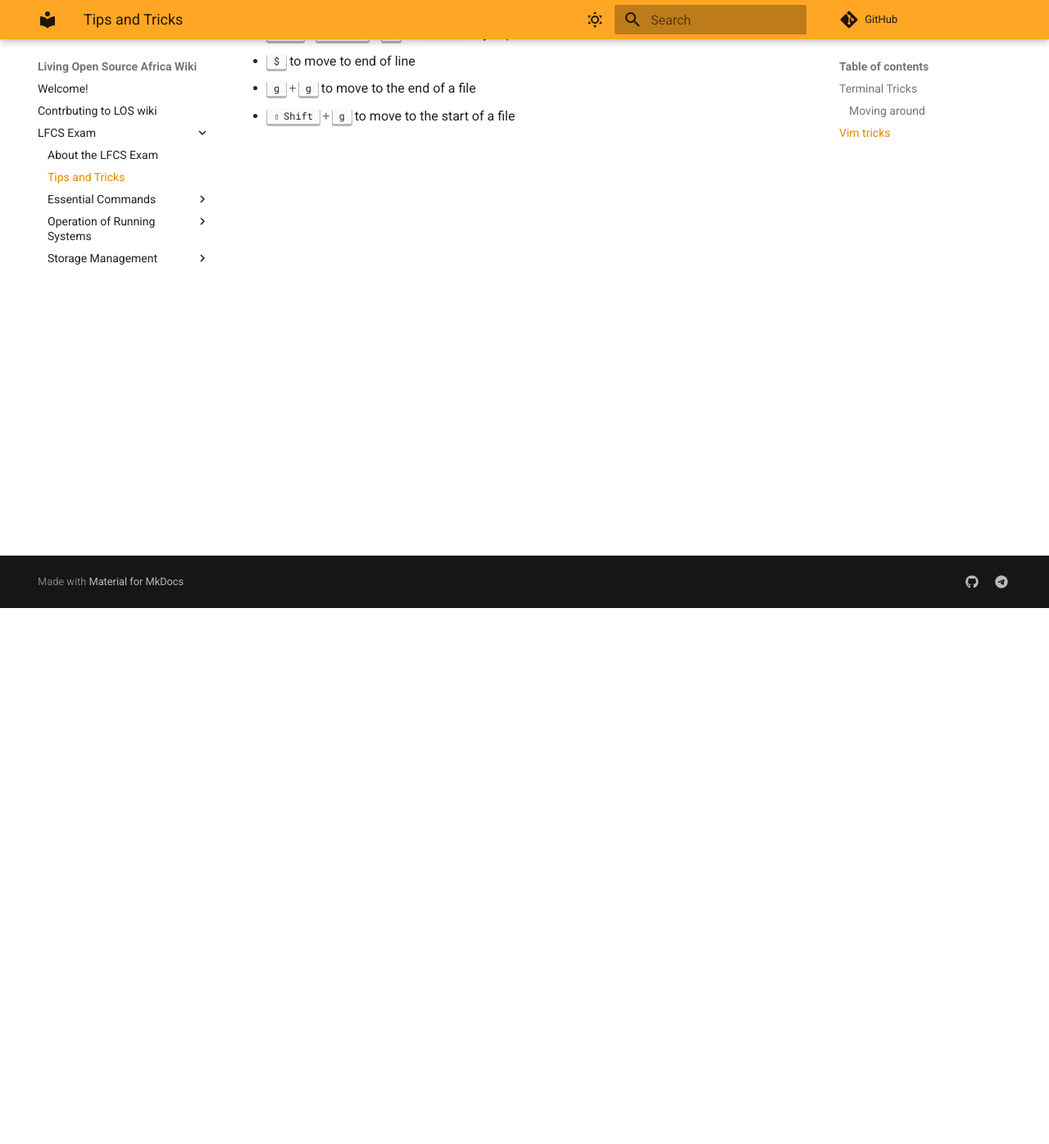
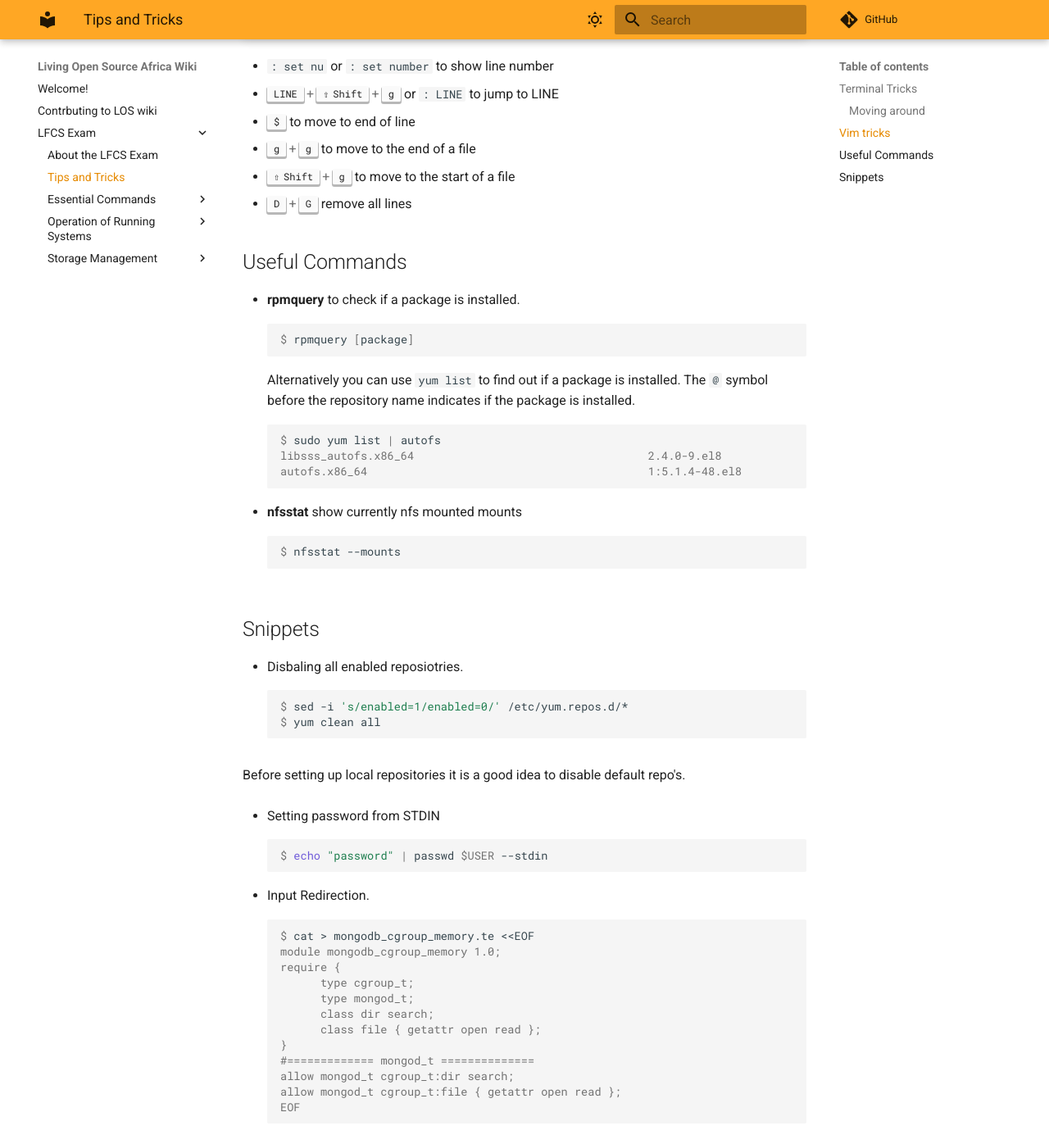
Before and after one commit to living-opensource-africa/wiki, an MkDocs documentation site: the page built from docs/LFCS Exam/tipstricks.md, in a window 1280 px wide and 1400 px high, scrolled down 658 px. Shown: the top 1396 px of the window at 82% size. Built offline with MkDocs 1.6.1 and Material for MkDocs 9.7.7, drawn with Linux system fonts in a browser that asks for light colours; comment, search, counter and statistics services are not loaded.

Commit message:
docs(tipstricks.md): add more tricks
Added two section called Useful commands and snippets.

````diff
--- a/docs/LFCS Exam/tipstricks.md
+++ b/docs/LFCS Exam/tipstricks.md
@@ -19,9 +19,60 @@ authors:
 
 ## Vim tricks
 
-- **vimtutor**
+!!! note
+    If you are new to vim run **vimtutor** to get a crash course on vim.
+
 - `: set nu` or `: set number` to show line number
 - ++"LINE"+shift+"g"++ or `: LINE` to jump to LINE
 - ++"$"++ to move to end of line
 - ++"g"+"g"++ to move to the end of a file
 - ++shift+"g"++ to move to the start of a file
+- ++"D"+"G"++ remove all lines
+
+## Useful Commands
+
+- **rpmquery** to check if a package is installed.
+```console
+$ rpmquery [package]
+```
+Alternatively you can use `yum list` to find out if a package is installed. The `@` symbol before the repository name indicates if the package is installed.
+```console
+$ sudo yum list | autofs
+libsss_autofs.x86_64                                   2.4.0-9.el8                                         @anaconda
+autofs.x86_64                                          1:5.1.4-48.el8                                      BaseOS
+```
+- **nfsstat** show currently nfs mounted mounts
+```console
+$ nfsstat --mounts
+```
+
+## Snippets
+
+- Disbaling all enabled reposiotries.
+```console
+$ sed -i 's/enabled=1/enabled=0/' /etc/yum.repos.d/*
+$ yum clean all
+```
+
+Before setting up local repositories it is a good idea to disable default repo's.
+
+- Setting password from STDIN
+```console
+$ echo "password" | passwd $USER --stdin
+```
+
+- Input Redirection.
+```console
+$ cat > mongodb_cgroup_memory.te <<EOF
+module mongodb_cgroup_memory 1.0;
+require {
+      type cgroup_t;
+      type mongod_t;
+      class dir search;
+      class file { getattr open read };
+}
+#============= mongod_t ==============
+allow mongod_t cgroup_t:dir search;
+allow mongod_t cgroup_t:file { getattr open read };
+EOF
+```
````
